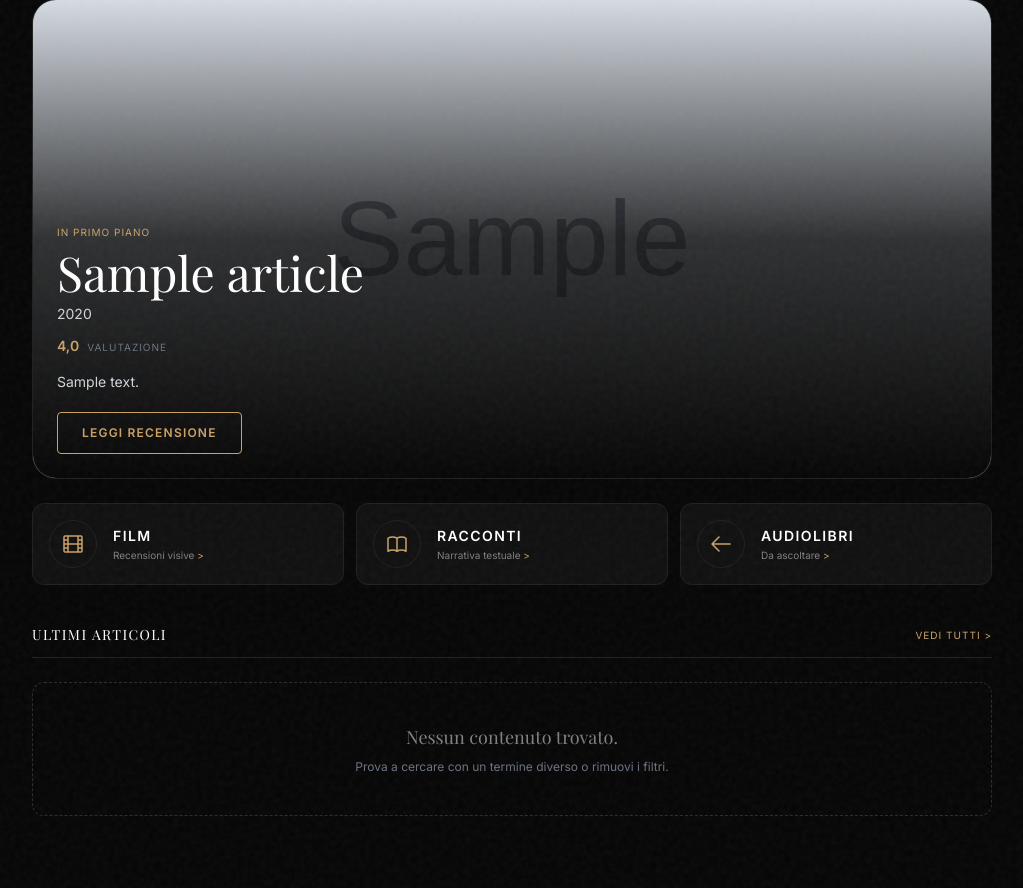
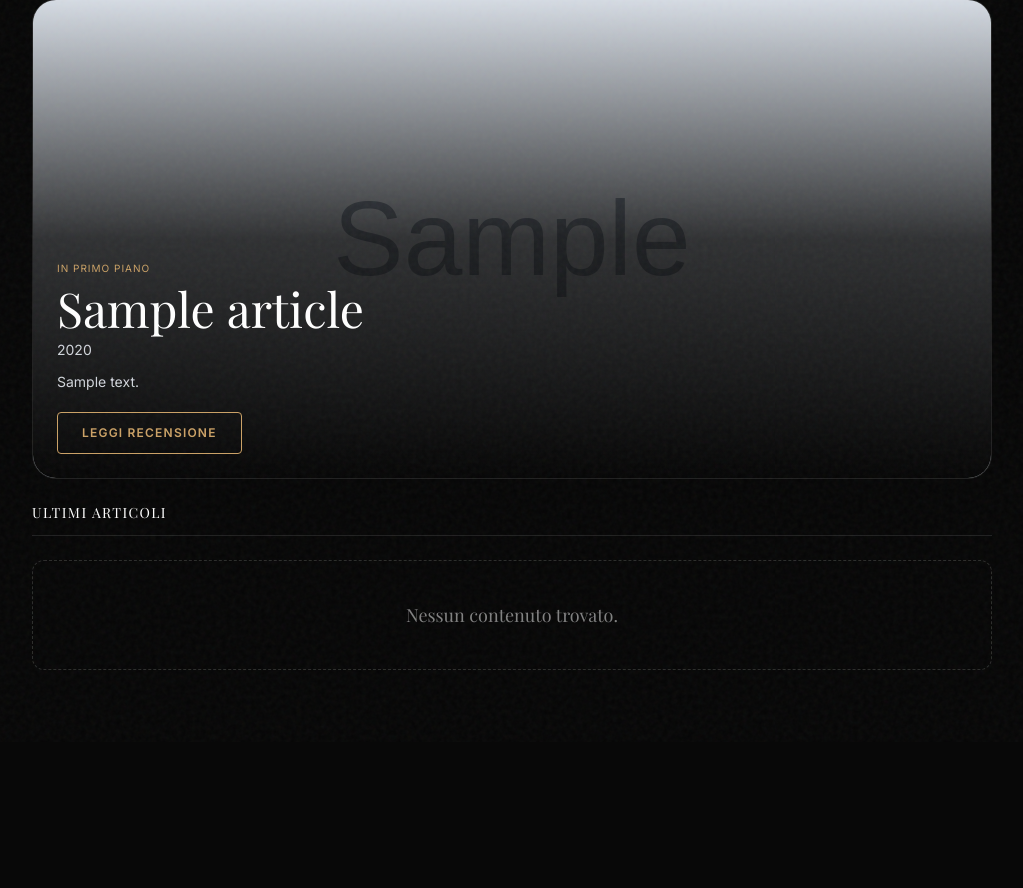
Before and after one commit to davidemoscatelli/scifiverse, a Django app: page / in a window 1280 px wide. Shown: the part 161-1049 px from the top of the page, without its empty margins (128-1151 px from the left). After the commit the page ends 831 px from the top, so only its background shows below. Run offline with Django 5.2, Linux system fonts and the light colour scheme; tables that the repository leaves empty hold one stand-in row (values such as "Sample post"); grey boxes marked "Sample" are stand-in pictures; some libraries are stand-ins or nearby versions; some web fonts are replaced.

Commit message:
fix home

```diff
--- a/core/templates/core/home.html
+++ b/core/templates/core/home.html
@@ -40,46 +40,20 @@
             <h2 class="text-4xl md:text-5xl font-serif text-white mb-2">{{ featured_article.title }}</h2>
             <p class="text-sm text-gray-300 mb-3">{{ featured_article.release_year }}</p>
 
-            <div class="flex items-center gap-2 mb-4">
-                <span class="text-sm font-bold text-scifi-accent">{{ featured_article.team_rating|floatformat:1 }}</span>
-                <span class="text-[10px] text-gray-500 uppercase tracking-widest mt-0.5">Valutazione</span>
+            <p class="text-sm text-gray-300 line-clamp-2 md:line-clamp-3 mb-5 max-w-[85%]">{{ featured_article.short_description }}</p>
+
+            <div class="border border-scifi-accent text-scifi-accent text-xs font-semibold tracking-widest uppercase py-3 px-6 rounded w-max">
+                {% if featured_article.media_type == 'audiolibri' %}
+                    Ascolta Audiolibro
+                {% elif featured_article.media_type == 'racconti' %}
+                    Leggi Racconto
+                {% else %}
+                    Leggi Recensione
+                {% endif %}
             </div>
-
-            <p class="text-sm text-gray-300 line-clamp-2 md:line-clamp-3 mb-5 max-w-[85%]">{{ featured_article.short_description }}</p>
-            <div class="border border-scifi-accent text-scifi-accent text-xs font-semibold tracking-widest uppercase py-3 px-6 rounded w-max">Leggi Recensione</div>
         </div>
     </section>
     {% endif %}
-
-    <section class="grid grid-cols-1 md:grid-cols-3 gap-3 mb-10">
-        <a href="?media_type=film" class="bg-scifi-card border border-scifi-border rounded-xl p-4 flex items-center gap-4 transition hover:border-scifi-accent">
-            <div class="w-12 h-12 rounded-full border border-scifi-border flex items-center justify-center text-scifi-accent">
-                <svg class="w-6 h-6" fill="none" stroke="currentColor" viewBox="0 0 24 24"><path stroke-linecap="round" stroke-linejoin="round" stroke-width="1.5" d="M7 4v16M17 4v16M3 8h4m10 0h4M3 12h18M3 16h4m10 0h4M4 20h16a1 1 0 001-1V5a1 1 0 00-1-1H4a1 1 0 00-1 1v14a1 1 0 001 1z"/></svg>
-            </div>
-            <div>
-                <h3 class="text-sm tracking-widest uppercase text-white font-semibold mb-0.5">Film</h3>
-                <p class="text-[10px] text-scifi-muted">Recensioni visive <span class="text-scifi-accent">&gt;</span></p>
-            </div>
-        </a>
-        <a href="?media_type=racconti" class="bg-scifi-card border border-scifi-border rounded-xl p-4 flex items-center gap-4 transition hover:border-scifi-accent">
-            <div class="w-12 h-12 rounded-full border border-scifi-border flex items-center justify-center text-scifi-accent">
-                <svg class="w-6 h-6" fill="none" stroke="currentColor" viewBox="0 0 24 24"><path stroke-linecap="round" stroke-linejoin="round" stroke-width="1.5" d="M12 6.253v13m0-13C10.832 5.477 9.246 5 7.5 5S4.168 5.477 3 6.253v13C4.168 18.477 5.754 18 7.5 18s3.332.477 4.5 1.253m0-13C13.168 5.477 14.754 5 16.5 5c1.747 0 3.332.477 4.5 1.253v13C19.832 18.477 18.247 18 16.5 18c-1.746 0-3.332.477-4.5 1.253"/></svg>
-            </div>
-            <div>
-                <h3 class="text-sm tracking-widest uppercase text-white font-semibold mb-0.5">Racconti</h3>
-                <p class="text-[10px] text-scifi-muted">Narrativa testuale <span class="text-scifi-accent">&gt;</span></p>
-            </div>
-        </a>
-        <a href="?media_type=audiolibri" class="bg-scifi-card border border-scifi-border rounded-xl p-4 flex items-center gap-4 transition hover:border-scifi-accent">
-            <div class="w-12 h-12 rounded-full border border-scifi-border flex items-center justify-center text-scifi-accent">
-                <svg class="w-6 h-6" fill="none" stroke="currentColor" viewBox="0 0 24 24"><path stroke-linecap="round" stroke-linejoin="round" stroke-width="1.5" d="M10 19l-7-7m0 0l7-7m-7 7h18"/></svg>
-            </div>
-            <div>
-                <h3 class="text-sm tracking-widest uppercase text-white font-semibold mb-0.5">Audiolibri</h3>
-                <p class="text-[10px] text-scifi-muted">Da ascoltare <span class="text-scifi-accent">&gt;</span></p>
-            </div>
-        </a>
-    </section>
 
     <section class="mb-10">
         <div class="flex justify-between items-center mb-6 border-b border-[#1f1f1f] pb-3">
@@ -89,12 +63,6 @@
                 <h3 class="text-sm font-serif tracking-widest text-white uppercase">Esplora: {{ active_media_type }}</h3>
             {% else %}
                 <h3 class="text-sm font-serif tracking-widest text-white uppercase">Ultimi Articoli</h3>
-            {% endif %}
-
-            {% if search_query or active_media_type or active_category %}
-                <a href="{% url 'home' %}" class="text-[10px] tracking-widest uppercase text-gray-500 hover:text-scifi-accent">Rimuovi Filtri ✕</a>
-            {% else %}
-                <a href="{% url 'home' %}" class="text-[10px] tracking-widest uppercase text-scifi-accent">Vedi Tutti &gt;</a>
             {% endif %}
         </div>
 
@@ -106,23 +74,15 @@
                         <img src="{{ article.cover_image.url }}" class="w-full h-full object-cover group-hover:scale-105 transition duration-500">
                     {% endif %}
                 </div>
-
                 <div class="flex-1 py-1 pr-2 flex flex-col justify-center">
                     <span class="text-[9px] tracking-widest text-scifi-accent uppercase mb-1">{{ article.get_media_type_display }}</span>
                     <h4 class="font-serif text-base md:text-lg text-white mb-1 leading-tight group-hover:text-scifi-accent transition">{{ article.title }}</h4>
-
-                    <div class="flex items-center gap-3 mb-2 text-[10px] text-gray-500 uppercase tracking-wider">
-                        <span>{{ article.release_year }}</span>
-                        <span>•</span>
-                        <span class="text-scifi-accent font-bold">{{ article.team_rating|floatformat:1 }}/5</span>
-                    </div>
-                    <p class="text-[11px] text-gray-400 line-clamp-2 md:line-clamp-3 leading-snug">{{ article.short_description }}</p>
+                    <p class="text-[11px] text-gray-400 line-clamp-2">{{ article.short_description }}</p>
                 </div>
             </a>
             {% empty %}
             <div class="text-center py-10 border border-dashed border-[#2a2b29] rounded-xl">
-                <p class="text-scifi-muted font-serif text-lg mb-2">Nessun contenuto trovato.</p>
-                <p class="text-xs text-gray-500">Prova a cercare con un termine diverso o rimuovi i filtri.</p>
+                <p class="text-scifi-muted font-serif text-lg">Nessun contenuto trovato.</p>
             </div>
             {% endfor %}
         </div>
@@ -131,21 +91,21 @@
 
 <nav class="fixed bottom-0 w-full md:hidden bg-[#050505]/95 backdrop-blur-xl border-t border-[#1f1f1f] z-50 pb-safe">
     <div class="flex justify-between items-center px-6 pt-3 pb-4">
-        <a href="{% url 'home' %}" class="flex flex-col items-center {% if not active_media_type and not search_query %}text-scifi-accent{% else %}text-scifi-muted{% endif %} gap-1">
+        <a href="{% url 'home' %}" class="flex flex-col items-center {% if not active_media_type %}text-scifi-accent{% else %}text-scifi-muted{% endif %} gap-1">
             <svg class="w-6 h-6 fill-current" viewBox="0 0 24 24"><path d="M12 3l10 9h-3v9H5v-9H2L12 3z"/></svg>
             <span class="text-[9px] font-medium tracking-widest uppercase">Home</span>
         </a>
-        <a href="?media_type=film" class="flex flex-col items-center {% if active_media_type == 'film' %}text-scifi-accent{% else %}text-scifi-muted hover:text-white{% endif %} transition gap-1">
-            <svg class="w-6 h-6" fill="none" stroke="currentColor" stroke-width="1.5" viewBox="0 0 24 24"><path stroke-linecap="round" stroke-linejoin="round" d="M7 4v16M17 4v16M3 8h4m10 0h4M3 12h18M3 16h4m10 0h4M4 20h16a1 1 0 001-1V5a1 1 0 00-1-1H4a1 1 0 00-1 1v14a1 1 0 001 1z"/></svg>
+        <a href="?media_type=film" class="flex flex-col items-center {% if active_media_type == 'film' %}text-scifi-accent{% else %}text-scifi-muted{% endif %} transition gap-1">
+            <svg class="w-6 h-6" fill="none" stroke="currentColor" stroke-width="1.5" viewBox="0 0 24 24"><path d="M7 4v16M17 4v16M3 8h4m10 0h4M3 12h18M3 16h4m10 0h4M4 20h16a1 1 0 001-1V5a1 1 0 00-1-1H4a1 1 0 00-1 1v14a1 1 0 001 1z"/></svg>
             <span class="text-[9px] font-medium tracking-widest uppercase">Film</span>
         </a>
-        <a href="?media_type=racconti" class="flex flex-col items-center {% if active_media_type == 'racconti' %}text-scifi-accent{% else %}text-scifi-muted hover:text-white{% endif %} transition gap-1">
-            <svg class="w-6 h-6" fill="none" stroke="currentColor" stroke-width="1.5" viewBox="0 0 24 24"><path stroke-linecap="round" stroke-linejoin="round" d="M12 6.253v13m0-13C10.832 5.477 9.246 5 7.5 5S4.168 5.477 3 6.253v13C4.168 18.477 5.754 18 7.5 18s3.332.477 4.5 1.253m0-13C13.168 5.477 14.754 5 16.5 5c1.747 0 3.332.477 4.5 1.253v13C19.832 18.477 18.247 18 16.5 18c-1.746 0-3.332.477-4.5 1.253"/></svg>
+        <a href="?media_type=racconti" class="flex flex-col items-center {% if active_media_type == 'racconti' %}text-scifi-accent{% else %}text-scifi-muted{% endif %} transition gap-1">
+            <svg class="w-6 h-6" fill="none" stroke="currentColor" stroke-width="1.5" viewBox="0 0 24 24"><path d="M12 6.253v13m0-13C10.832 5.477 9.246 5 7.5 5S4.168 5.477 3 6.253v13C4.168 18.477 5.754 18 7.5 18s3.332.477 4.5 1.253m0-13C13.168 5.477 14.754 5 16.5 5c1.747 0 3.332.477 4.5 1.253v13C19.832 18.477 18.247 18 16.5 18c-1.746 0-3.332.477-4.5 1.253"/></svg>
             <span class="text-[9px] font-medium tracking-widest uppercase">Racconti</span>
         </a>
-        <a href="#top" class="flex flex-col items-center text-scifi-muted hover:text-white transition gap-1">
-            <svg class="w-6 h-6" fill="none" stroke="currentColor" stroke-width="1.5" viewBox="0 0 24 24"><path stroke-linecap="round" stroke-linejoin="round" d="M21 21l-6-6m2-5a7 7 0 11-14 0 7 7 0 0114 0z"/></svg>
-            <span class="text-[9px] font-medium tracking-widest uppercase">Cerca</span>
+        <a href="?media_type=audiolibri" class="flex flex-col items-center {% if active_media_type == 'audiolibri' %}text-scifi-accent{% else %}text-scifi-muted{% endif %} transition gap-1">
+            <svg class="w-6 h-6" fill="none" stroke="currentColor" stroke-width="1.5" viewBox="0 0 24 24"><path d="M20 12v5a2 2 0 01-2 2h-2v-6h4zM4 12v5a2 2 0 002 2h2v-6H4zM12 4a8 8 0 00-8 8v1a8 8 0 0116 0v-1a8 8 0 00-8-8z"/></svg>
+            <span class="text-[9px] font-medium tracking-widest uppercase">Audio</span>
         </a>
     </div>
 </nav>
--- a/core/views.py
+++ b/core/views.py
@@ -3,41 +3,50 @@ from django.db.models import Q
 from .models import Article, Category
 
 def home(request):
-    # Raccogliamo i parametri dall'URL
     category_slug = request.GET.get('category')
     media_type = request.GET.get('media_type')
     search_query = request.GET.get('q')
 
-    # Partiamo da tutti gli articoli
     articles = Article.objects.all()
     featured_article = None
 
-    # L'articolo "In Primo Piano" si mostra SOLO se non stiamo filtrando o cercando
-    if not category_slug and not media_type and not search_query:
-        featured_article = articles.filter(is_featured=True).first()
-        if featured_article:
-            articles = articles.exclude(id=featured_article.id)
-
-    # Applichiamo i filtri se presenti
-    if category_slug:
-        articles = articles.filter(categories__slug=category_slug)
-
-    if media_type:
-        articles = articles.filter(media_type=media_type)
-
+    # 1. Ricerca testuale: NIENTE primo piano, mostriamo solo i risultati
     if search_query:
-        # Cerca nel titolo, nella sinossi O nel contenuto
         articles = articles.filter(
             Q(title__icontains=search_query) |
             Q(short_description__icontains=search_query) |
             Q(content__icontains=search_query)
         ).distinct()
 
+    # 2. Navigazione normale o per sezioni: CERCHIAMO il primo piano
+    else:
+        # Partiamo da tutti gli articoli che hanno la spunta "In Primo Piano"
+        featured_qs = Article.objects.filter(is_featured=True)
+
+        # Se l'utente clicca su "Racconti", peschiamo il primo piano tra i racconti
+        if media_type:
+            featured_qs = featured_qs.filter(media_type=media_type)
+        if category_slug:
+            featured_qs = featured_qs.filter(categories__slug=category_slug)
+
+        # Prendiamo il primo che troviamo con questi filtri
+        featured_article = featured_qs.first()
+
+        # Escludiamo l'articolo in primo piano dalla lista normale sottostante
+        if featured_article:
+            articles = articles.exclude(id=featured_article.id)
+
+        # Infine, filtriamo anche il resto della lista articoli in base al menu scelto
+        if media_type:
+            articles = articles.filter(media_type=media_type)
+        if category_slug:
+            articles = articles.filter(categories__slug=category_slug)
+
     categories = Category.objects.all()
 
     context = {
         'featured_article': featured_article,
-        'recent_articles': articles[:15], # Limitiamo a 15 risultati per ora
+        'recent_articles': articles[:15],
         'categories': categories,
         'active_category': category_slug,
         'active_media_type': media_type,
```
